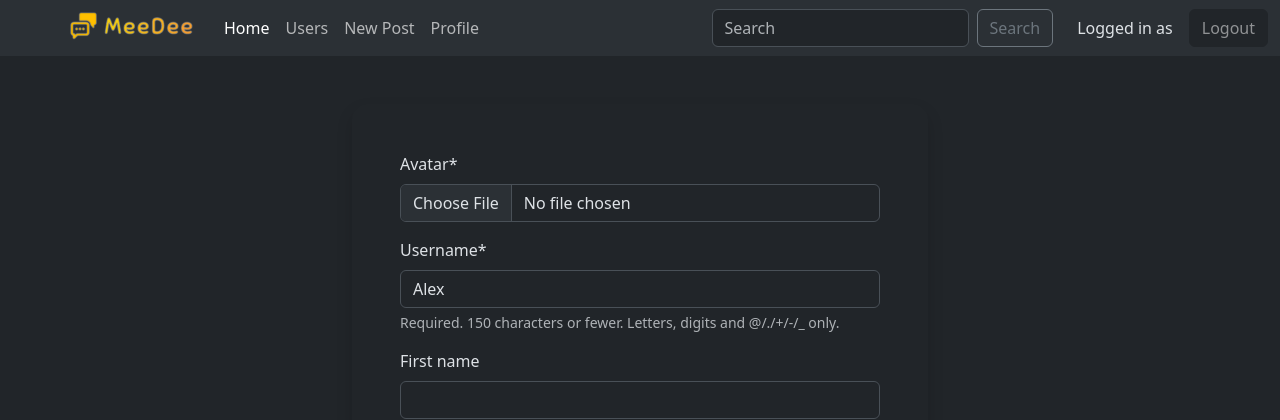
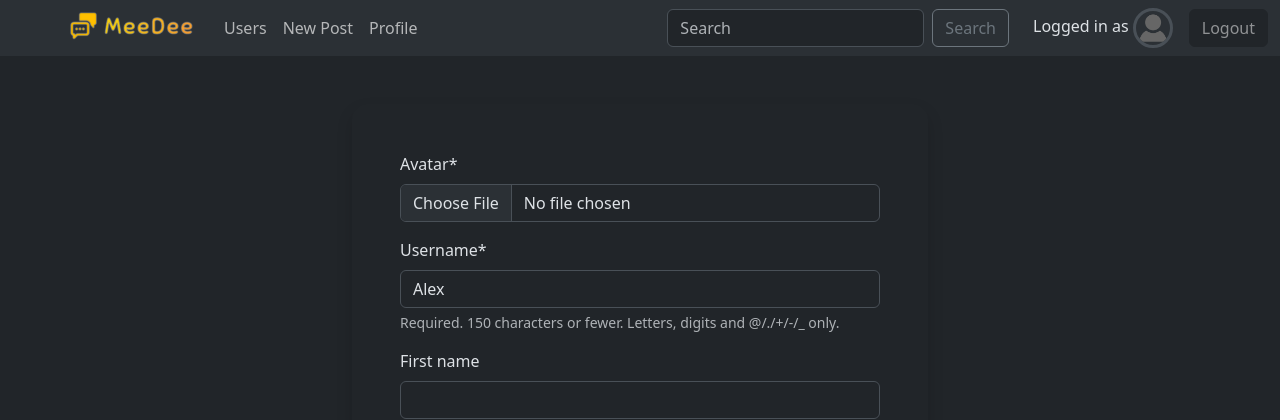
Before and after one commit to 0neWithNothing/Social-Network, a Django app: page /profile/3/update/ in a window 1280 px wide. Shown: the top 420 px of the page. Run offline with Django 4.2, Linux system fonts and the light colour scheme; data comes from the database, SQL or seed files in the repository; some libraries are stand-ins or nearby versions.

Commit message:
add avatar to navbar

```diff
--- a/templates/includes/navbar.html
+++ b/templates/includes/navbar.html
@@ -7,9 +7,6 @@
             <a class="navbar-brand" href="{% url 'home' %}">
               <img src="{% static 'images/meedee.png' %}" alt="MeeDee" width="140">
             </a>
-          </li>
-          <li class="nav-item">
-            <a class="nav-link active" aria-current="page" href="{% url 'home' %}">Home</a>
           </li>
           <li class="nav-item">
             <a class="nav-link" href="{% url 'users-list' %}">Users</a>
@@ -29,7 +26,14 @@
         </form>
         <div class="navbar-nav ms-4 align-items-center">
           {% if user.is_authenticated %}
-            <div class="me-3">Logged in as <span class="text-warning-emphasis">{{ request.user.username }}</span></div>
+            <div class="me-3">
+              Logged in as <span class="text-warning-emphasis">{{ request.user.username }}</span>
+              {% if request.user.avatar %}
+                <img src="{{ request.user.avatar.url }}" alt="" class="border border-3 rounded-circle" style="max-width: 40px; min-height: 40px;">
+              {% else %}
+                <img src="{% static 'images/no-avatar.png' %}" alt="" class="border border-3 rounded-circle" style="max-width: 40px; min-height: 40px;">
+              {% endif %}
+            </div>
             <div class="">
               <form action="{% url 'logout' %}" method="POST">
                   {% csrf_token %}
```
